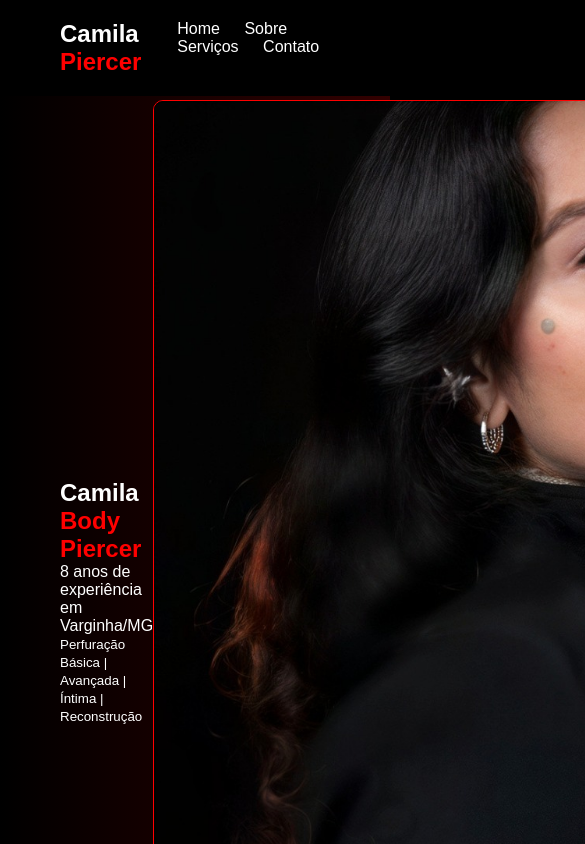
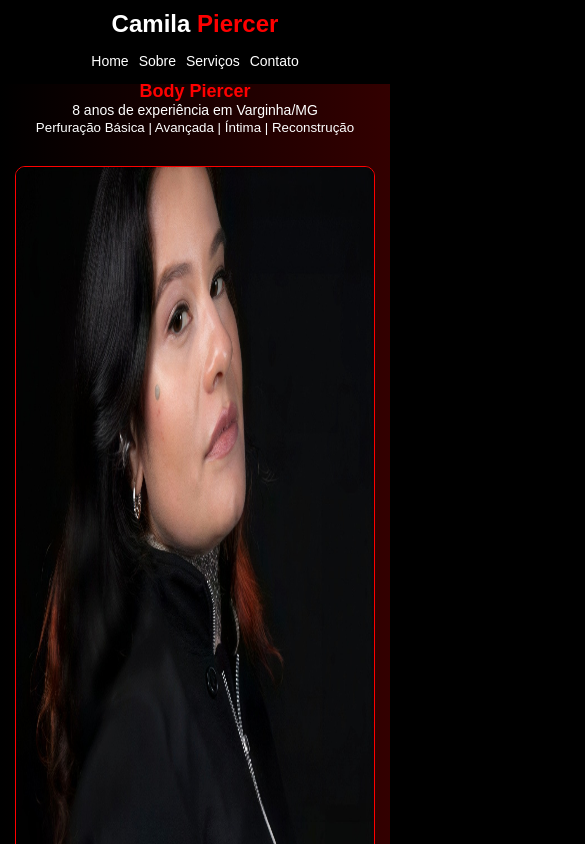
Before and after one commit to thiagopatricioaraujo-dev/Projeto-Existecionista, a plain HTML site: page index.html in a window 390 px wide. Shown: the top 844 px of the page, 585 px wide, since content can reach past the window. Drawn offline with Linux system fonts and the light colour scheme.

Commit message:
Update style.css

```diff
--- a/style.css
+++ b/style.css
@@ -152,3 +152,104 @@ button {
     background: white;
     color: black;
 }
+/* =========================
+   RESPONSIVIDADE COMPLETA
+========================= */
+
+/* TELAS GRANDES (desktop padrão) */
+@media (max-width: 1200px) {
+    .hero-img img {
+        width: 100%;
+        max-width: 700px;
+    }
+
+    .navbar {
+        padding: 20px 40px;
+    }
+}
+
+/* TABLETS */
+@media (max-width: 900px) {
+
+    .navbar {
+        flex-direction: column;
+        align-items: center;
+        padding: 15px 20px;
+    }
+
+    .menu {
+        margin-top: 10px;
+    }
+
+    section {
+        padding: 80px 20px;
+    }
+
+    .hero {
+        flex-direction: column;
+        text-align: center;
+        gap: 30px;
+    }
+
+    .hero-img img {
+        width: 100%;
+        max-width: 500px;
+    }
+
+    .cards {
+        justify-content: center;
+    }
+}
+
+/* CELULARES */
+@media (max-width: 600px) {
+
+    .menu a {
+        font-size: 14px;
+        margin: 5px;
+    }
+
+    .hero h1 {
+        font-size: 22px;
+    }
+
+    .hero p {
+        font-size: 14px;
+    }
+
+    .servicos {
+        grid-template-columns: 1fr;
+        padding: 20px;
+    }
+
+    .card {
+        padding: 20px;
+    }
+
+    button {
+        width: 100%;
+        max-width: 250px;
+    }
+}
+
+/* TELAS MUITO ESTREITAS (vertical tipo monitor retrato) */
+@media (max-width: 400px) {
+
+    .navbar {
+        padding: 10px;
+    }
+
+    .menu {
+        display: flex;
+        flex-wrap: wrap;
+        justify-content: center;
+    }
+
+    .hero h1 {
+        font-size: 18px;
+    }
+
+    section {
+        padding: 60px 15px;
+    }
+}
```
